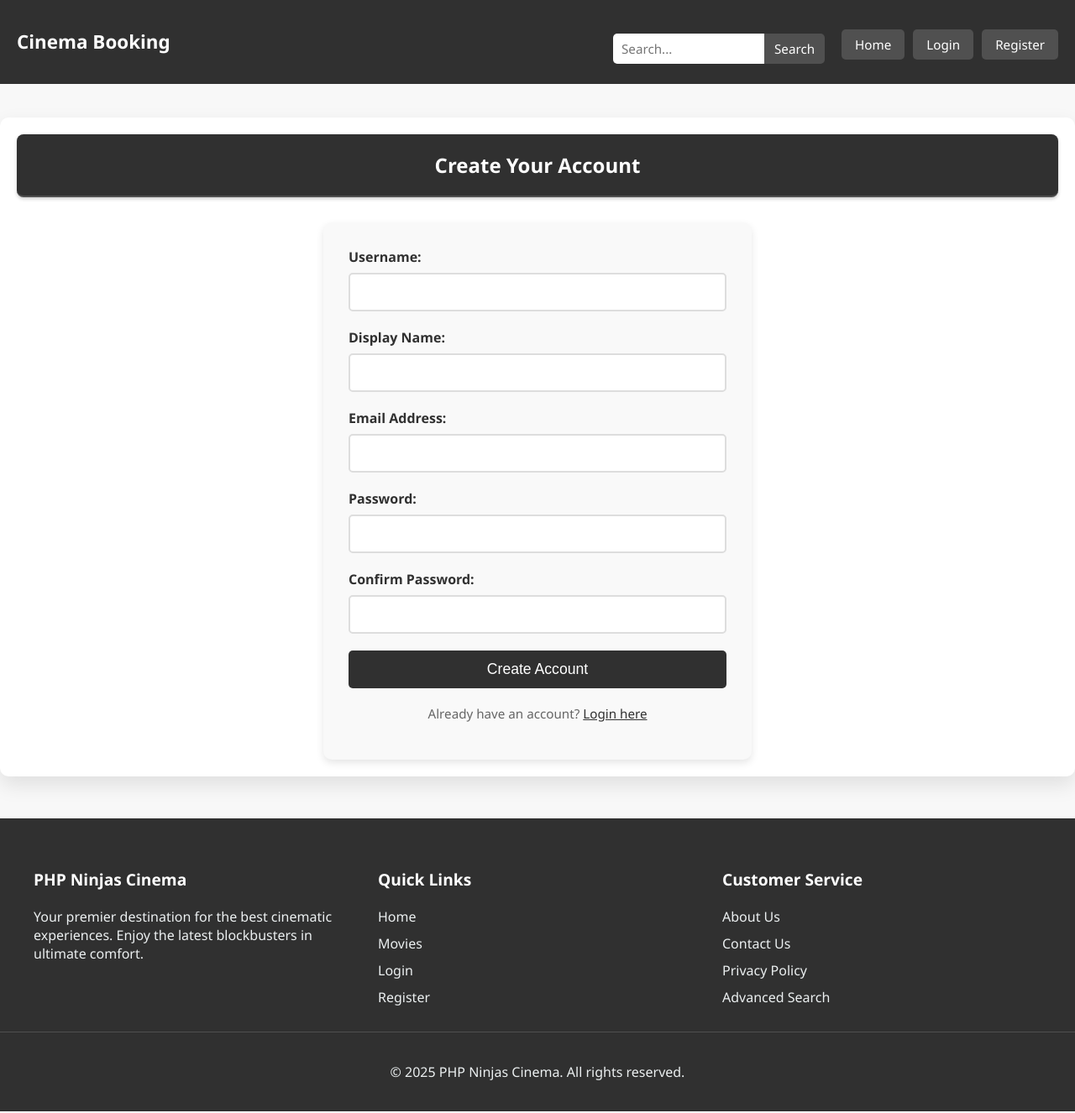
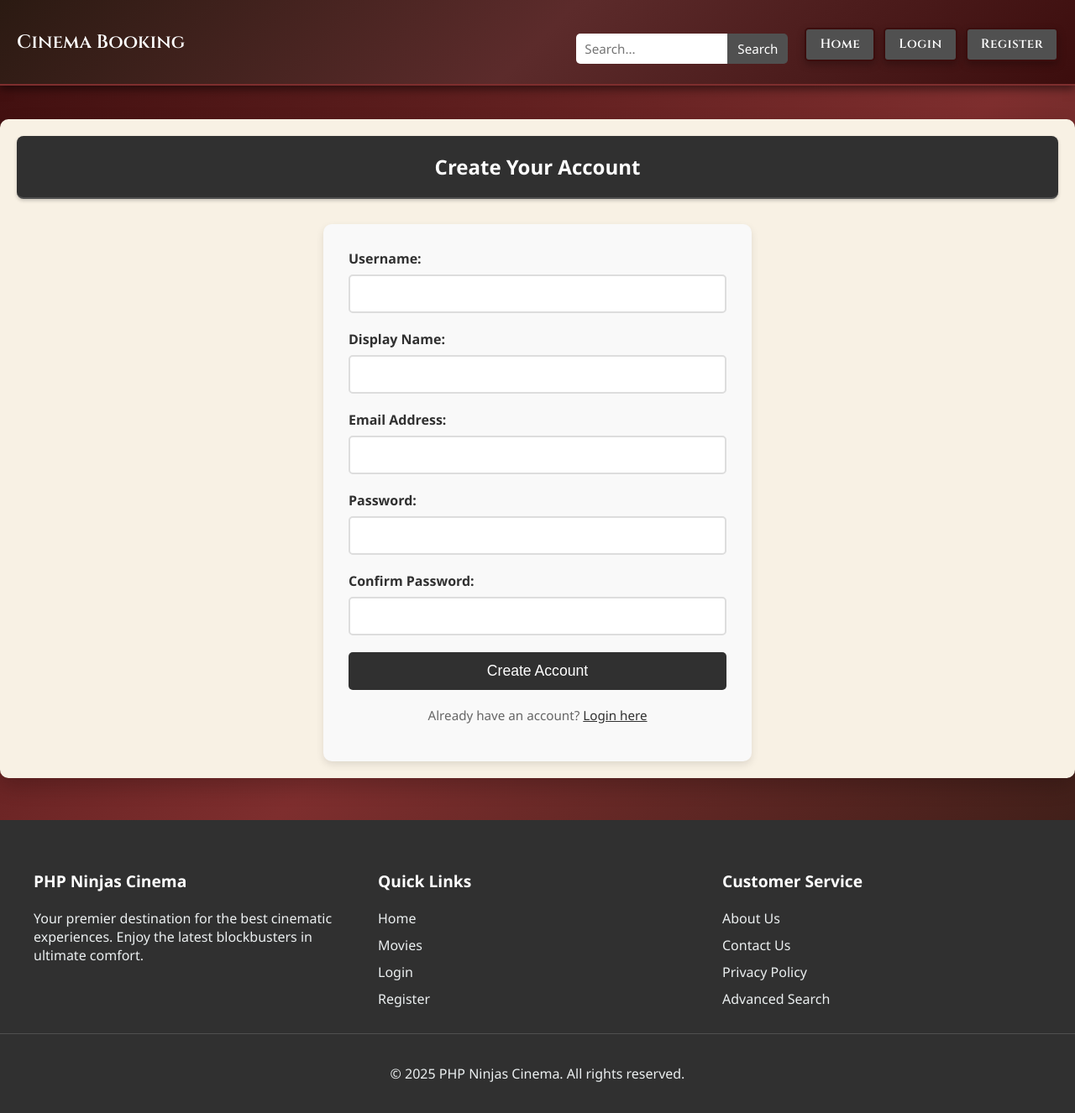
Before and after one commit to hottodoggu123/php_ninjas, a PHP site: page /register.php in a window 1280 px wide. Shown: the whole page at 84% size. Run offline with PHP 8.4, Linux system fonts and the light colour scheme.

Commit message:
modified the css design

```diff
--- a/assets/css/style.css
+++ b/assets/css/style.css
@@ -1,8 +1,12 @@
+
+@import url('https://fonts.googleapis.com/css2?family=Cinzel:wght@600&display=swap');
+
+
 body {
   margin: 0;
   padding: 0;
   font-family: "Segoe UI", sans-serif;
-  background-color: #f8f8f8;
+  background:linear-gradient(135deg, #3c0d0d, #7e2e2e, #2b1a12);
   color: #303030;
 }
 
@@ -13,6 +17,18 @@ header {
   text-align: center;
   display: flex;
   align-items: center;
+}
+
+header {
+  background: linear-gradient(135deg, #2b1a12, #5c2b2b, #3c0d0d);
+  height: 100px;
+  color: #f3e5ab;
+  text-align: center;
+  display: flex;
+  align-items: center;
+  justify-content: center;
+  box-shadow: 0 4px 10px rgba(0, 0, 0, 0.5);
+  border-bottom: 2px solid #7e2e2e;
 }
 
 .nav-container {
@@ -26,7 +42,31 @@ header {
   height: 100%;
 }
 
-
+.container {
+  max-width: 1400px;
+  margin: 40px auto;
+  padding: 20px;
+  background: #f8f1e4;
+  border-radius: 10px;
+  box-shadow: 0 10px 25px rgba(0, 0, 0, 0.2);
+}
+.booking-status {
+  padding: 4px 10px;
+  border-radius: 12px;
+  font-size: 0.85em;
+  font-weight: 600;
+}
+.booking-status.confirmed {
+  background: #e0f7e9;
+  color: #2e7d32;
+}
+.booking-status.cancelled {
+  background: #fdecea;
+  color: #d32f2f;
+}
+
+
+/*
 .container {
   max-width: 1400px;
   margin: 40px auto;
@@ -34,8 +74,16 @@ header {
   background: #fff;
   border-radius: 10px;
   box-shadow: 0 10px 25px rgba(0, 0, 0, 0.1);
-}
-
+}*/
+
+h1, h2 {
+  color: #3c0d0d;
+}
+
+h1, .site-name, .movie-title {
+  font-family: 'Cinzel', serif;
+}
+/*
 h1{
   color: #ffffff;
 }
@@ -43,7 +91,7 @@ h1{
 h2 {
   color: #303030;
 }
-
+*/
 .movie-list {
   display: flex;
   flex-wrap: wrap;
@@ -103,6 +151,37 @@ h2 {
   text-align: center;
 }
 
+.button {
+  display: inline-block;
+  background-color: #7e2e2e;
+  color: #f3e5ab;
+  padding: 10px 20px;
+  border: 2px solid #3c0d0d;
+  border-radius: 6px;
+  margin: 10px auto 20px auto;
+  transition: all 0.3s ease;
+  cursor: pointer;
+  font-weight: 600;
+  font-family: 'Cinzel', serif;
+  letter-spacing: 0.5px;
+  text-align: center;
+  box-shadow: 0 4px 10px rgba(0, 0, 0, 0.25);
+}
+
+.button:hover {
+  background-color: #5c2b2b;
+  color: #fff4c2;
+  transform: translateY(-2px);
+  box-shadow: 0 6px 14px rgba(0, 0, 0, 0.35);
+}
+
+.button:focus {
+  outline: none;
+  box-shadow: 0 0 0 3px rgba(124, 47, 47, 0.3);
+}
+
+
+/*
 .button:hover {
   opacity: 0.85;
   transform: translateY(-2px);
@@ -132,7 +211,7 @@ h2 {
   outline: none;
   box-shadow: 0 0 0 3px rgba(48, 48, 48, 0.3);
 }
-
+*/
 /* Footer Styles */
 .site-footer {
     background-color: #303030;
@@ -223,6 +302,15 @@ nav {
   margin-top: 15px;
 }
 
+@keyframes flicker {
+  0%, 19%, 21%, 23%, 25%, 54%, 56%, 100% {
+    opacity: 1;
+  }
+  20%, 22%, 24%, 55% {
+    opacity: 0.4;
+  }
+}
+
 .site-name {
   font-size: 1.4em;
   font-weight: bold;
@@ -230,8 +318,19 @@ nav {
   margin: 0;
   white-space: nowrap;
   line-height: 1;
-}
-
+  animation: flicker 1.8s infinite;
+}
+
+/*
+.site-name {
+  font-size: 1.4em;
+  font-weight: bold;
+  color: white;
+  margin: 0;
+  white-space: nowrap;
+  line-height: 1;
+}
+*/
 .nav-menu {
   display: flex;
   align-items: center;
```
